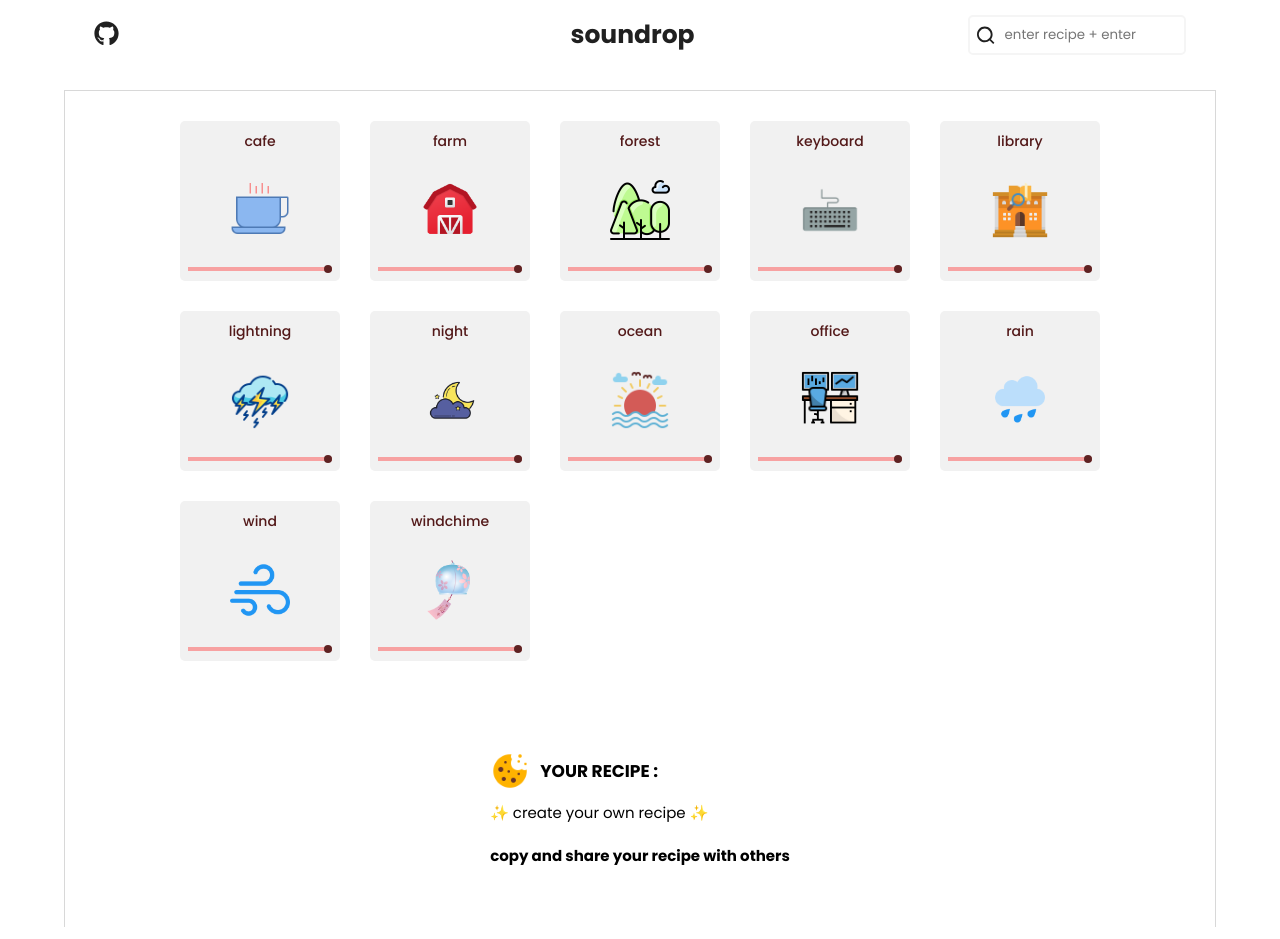
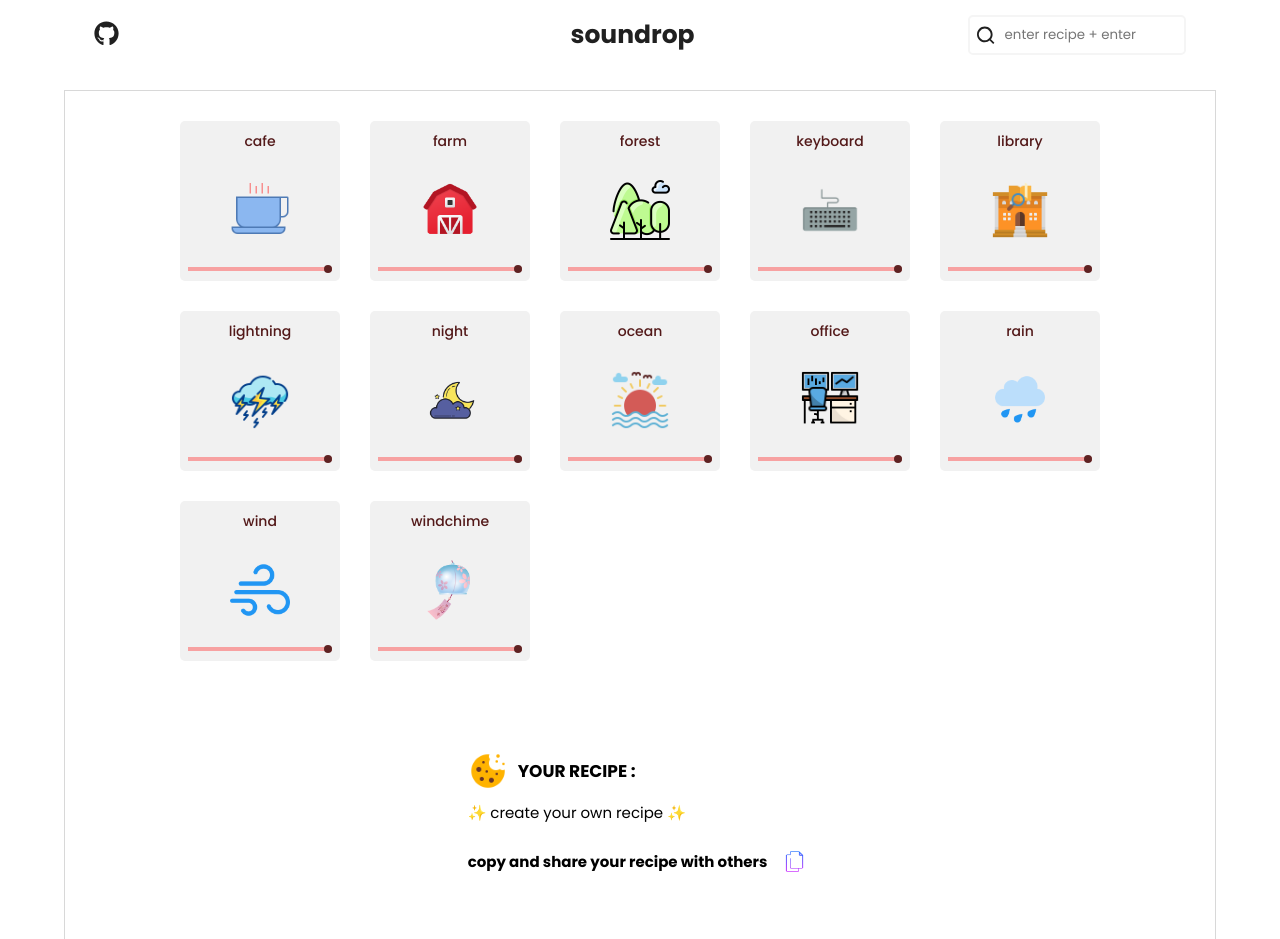
Before and after one commit to naim30/soundrop, a React (Create React App) app: page / in a window 1280 px wide. Built offline with nearby package versions, Linux system fonts and the light colour scheme.

Commit message:
add copy button

```diff
--- a/src/components/Recipe/Recipe.js
+++ b/src/components/Recipe/Recipe.js
@@ -1,5 +1,6 @@
 import classes from "./Recipe.module.css";
 import recipeImage from "../../assets/emojis/recipe.png";
+import copyImage from "../../assets/emojis/copy.png";
 
 const recipe = (props) => {
   return (
@@ -9,7 +10,15 @@ const recipe = (props) => {
         YOUR RECIPE :
       </div>
       <div>{props.recipe}</div>
-      <div>copy and share your recipe with others</div>
+      <div>
+        copy and share your recipe with others
+        <img
+          src={copyImage}
+          alt="copy recipe"
+          title="copy recipe"
+          onClick={props.copyToClipboardhandler}
+        />
+      </div>
     </div>
   );
 };
--- a/src/components/Recipe/Recipe.module.css
+++ b/src/components/Recipe/Recipe.module.css
@@ -28,4 +28,17 @@
   font-family: "Poppins", sans-serif;
   font-weight: 700;
   font-size: 15px;
+  display: flex;
+  align-items: center;
 }
+
+.Recipe > div:nth-child(3) > img {
+  height: 35px;
+  margin-left: 10px;
+  padding: 5px;
+}
+
+.Recipe > div:nth-child(3) > img:hover {
+  background-color: rgb(245, 237, 253);
+  border-radius: 5px;
+}
--- a/src/components/SoundBoard/SoundBoard.js
+++ b/src/components/SoundBoard/SoundBoard.js
@@ -10,7 +10,10 @@ const soundBoard = (props) => {
         changeProgressbar={props.changeProgressbar}
         toggleSoundhandler={props.toggleSoundhandler}
       />
-      <Recipe recipe={props.recipe} />
+      <Recipe
+        recipe={props.recipe}
+        copyToClipboardhandler={props.copyToClipboardhandler}
+      />
     </div>
   );
 };
--- a/src/containers/Layout/Layout.js
+++ b/src/containers/Layout/Layout.js
@@ -194,6 +194,11 @@ class Layout extends Component {
     this.createRecipe(newSounds, this.progressObj);
   };
 
+  copyToClipboardhandler = () => {
+    navigator.clipboard.writeText(this.state.recipe);
+    alert("recipe copied...");
+  };
+
   render() {
     return (
       <div className={classes.Layout}>
@@ -205,6 +210,7 @@ class Layout extends Component {
           changeProgressbar={this.changeProgressbar}
           toggleSoundhandler={this.toggleSoundhandler}
           recipe={this.state.recipe}
+          copyToClipboardhandler={this.copyToClipboardhandler}
         />
       </div>
     );
```
Also changed, not shown: src/assets/emojis/copy.png (added).
